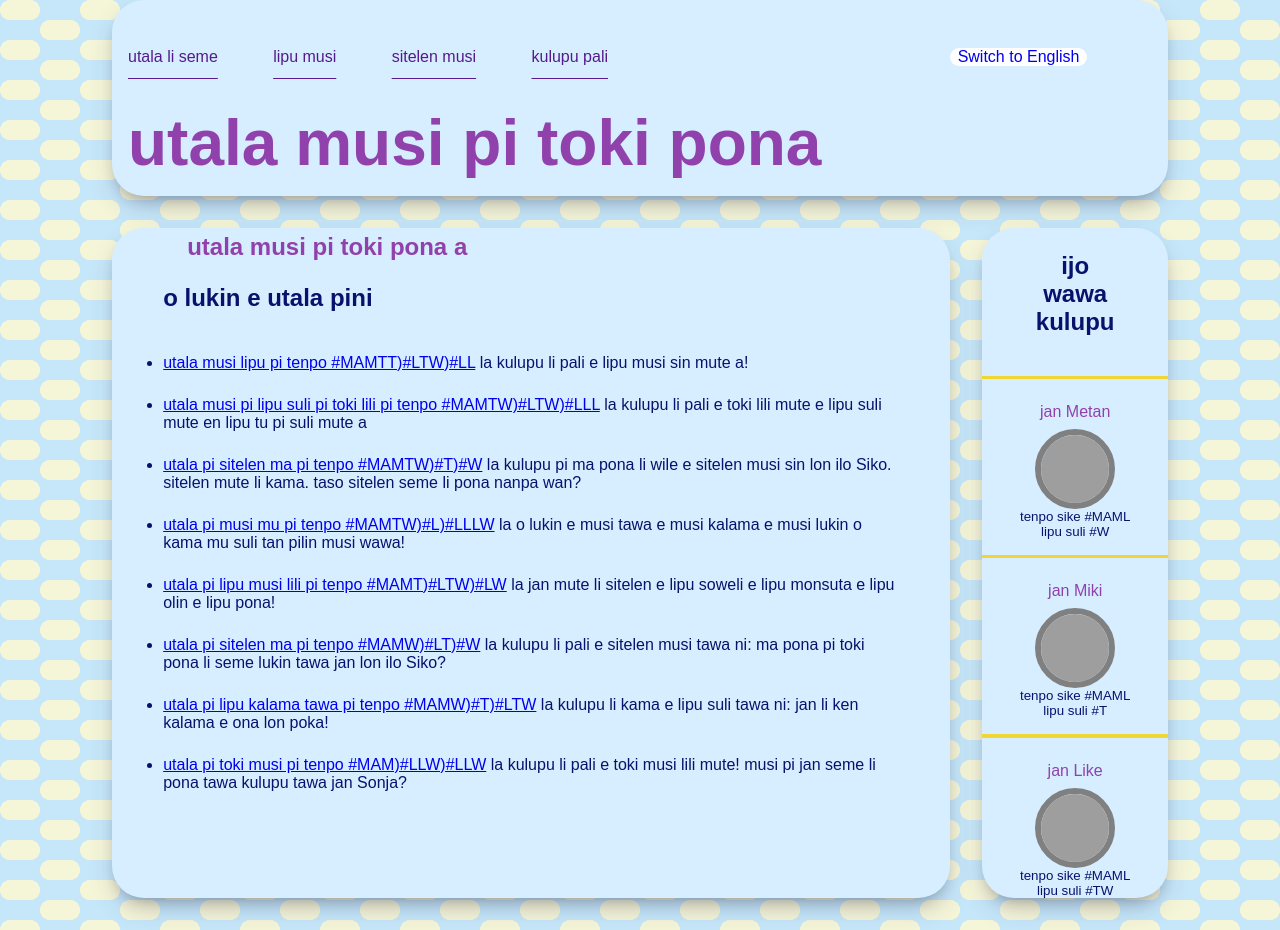
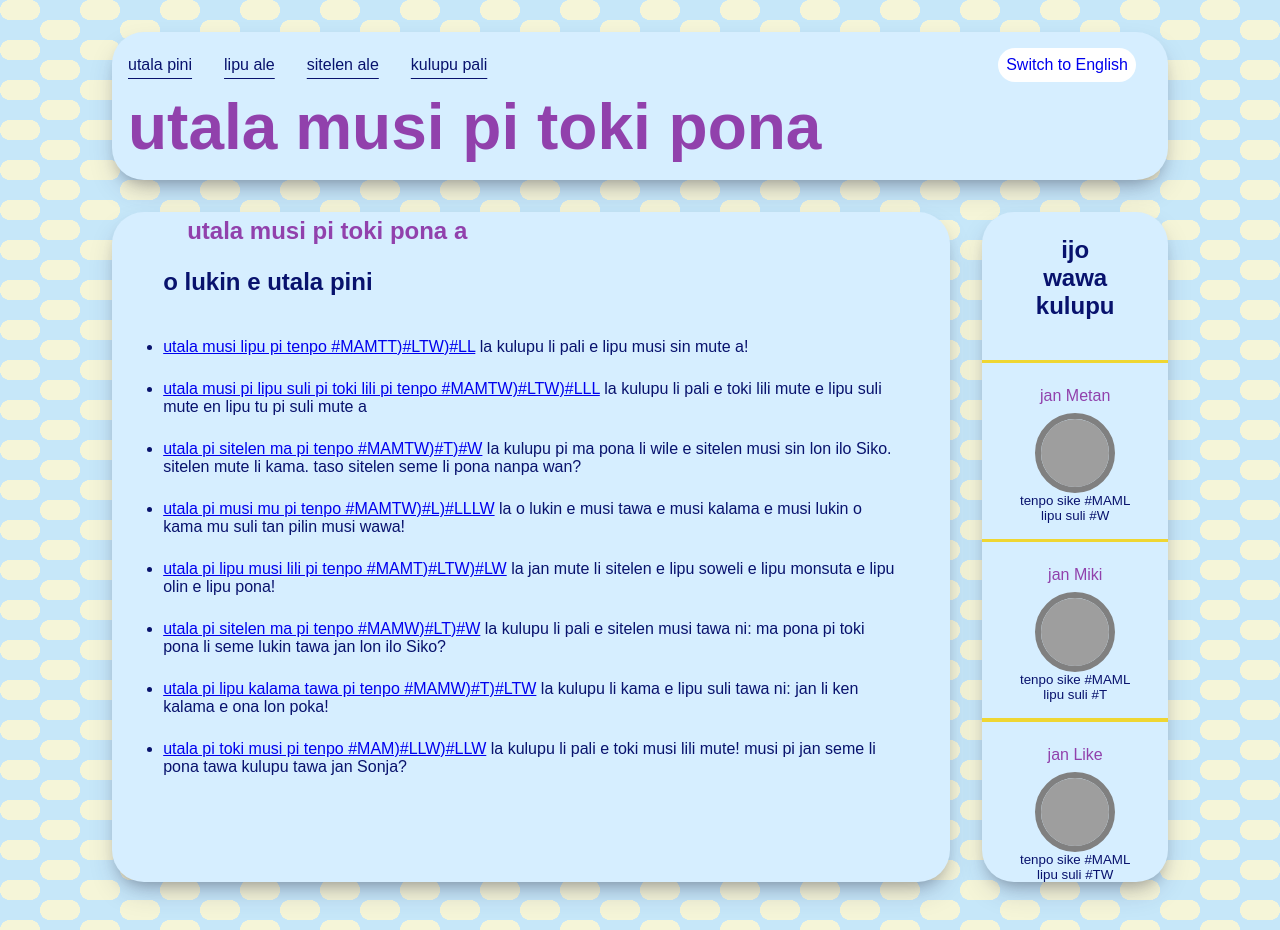
Before and after one commit to raacz/utala, a Jekyll site: the page built from index.md, in a window 1280 px wide, cut to the strip 0-930 px from the top of the page. Built offline with Jekyll 4.4.1, drawn with Linux system fonts in a browser that asks for light colours; our own code applies the rules of GitHub Pages for plain Markdown files; grey boxes are pictures that could not be loaded.

Commit message:
mi wile pona e ilo pi ante toki

```diff
--- /dev/null
+++ b/_includes/lawa_tok.html
@@ -0,0 +1,17 @@
+<!--
+o wile e nimi 'langSwitch'
+-->
+<header class="main-container">
+    <span class="utala-musi">utala musi pi toki pona</span>
+    <nav>
+        <ul>
+        <li><a href="utala-pini.html">utala pini</a></li>
+        <li><a href="lipu-ale.html">lipu ale</a></li>
+        <li><a href="sitelen-ale.html">sitelen ale</a></li>
+        <li><a href="kulupu-pali.html">kulupu pali</a></li>
+        </ul>
+    </nav>
+
+
+    <a class="lang" lang="en" href="{{ page.langSwitch }}">Switch to English</a>
+</header>
--- a/_layouts/main.html
+++ b/_layouts/main.html
@@ -3,27 +3,15 @@ layout: default
 ---
 
 <div class="layout">
-    <header class="main-container">
-    <span class="utala-musi">utala musi pi toki pona</span>
-    <nav>
-        <ul>
-        <li><a href="">utala li seme</a></li>
-        <li><a href="">lipu musi</a></li>
-        <li><a href="">sitelen musi</a></li>
-        <li><a href="">kulupu pali</a></li>
-        </ul>
-    </nav>
+  {% if page.lang == "tok" %}
+    {% include lawa_tok.html %}
+    {% elsif page.lang == "en" %}
+    {% include lawa_en.html %}
+    {% elsif page.lang == "tok-sp" %}
+    {% include lawa_sp.html %}
+  {% endif %}
 
 
-    <a class="lang" lang="en" href="{{ page.langSwitch }}">
-        {% if page.langSwitch contains "en" %}
-        Switch to English
-        {% else %}
-        SHIT
-    {% endif %}
-
-    </a>
-    </header>
     <main class="main-container">
         <section>
             {{ content }}
--- a/assets/css/kule-tu.css
+++ b/assets/css/kule-tu.css
@@ -71,12 +71,17 @@ html {
 /*Header styles*/
 header{
     background-color: var(--walo-laso);
+    padding: 1em;
+    margin-block-start: 2em;
+
+
+
     display: grid;
-  padding: 1em;
     align-items: center;
     grid-template-areas:
-      "navigation navigation navigation lang"
-      "site-title site-title site-title site-title";
+        "navigation lang"
+        "site-title site-title";
+    grid-template-columns: 1fr min-content;
     gap: 0.5em;
     grid-area: header;
 }
@@ -89,24 +94,23 @@ header{
 }
 nav{
     grid-area: navigation;
-  max-width: 30em;
 }
 nav ul {
   display: flex;
   flex-direction: row;
   flex-wrap: wrap;
-  justify-content: space-between;
-  gap: 1em;
+  justify-content: flex-start;
+  gap: 2em;
 }
 nav li {
     list-style: none;
-  padding-block: 2em;
 }
 nav a{
-  text-underline-offset: 1em;
+    text-underline-offset: 0.5em;
     text-decoration-style: solid;
     text-decoration-thickness: 0.03em;
     display: block;
+    color: var(--laso-pimeja);
 }
 a.lang {
     grid-area: lang;
@@ -114,12 +118,36 @@ a.lang {
     background-color: white;
     text-align: center;
     text-decoration: none;
-  margin: auto;
+    white-space: nowrap;
     max-width: fit-content;
-  padding-inline: 0.5em;
+    padding: 0.5em;
+    justify-self: end;
+    margin-inline: 1em;
+    margin-block: 0;
+}
+@media (max-width: 50rem){
+  header {
+    grid-template-areas:
+    "site-title lang"
+    "navigation navigation";
+
+  }
+}
+@media (max-width: 40rem){
+  header {
+    grid-template-areas:
+    "site-title"
+    "navigation"
+    "lang";
+    grid-template-columns: 1fr;
+    gap: 1em;
+  }
+
+}
 
 
-}
+
+
 
 
 
```
Also changed, not shown: _includes/lawa_en.html (added, +17 -0 lines), _includes/lawa_sp.html (added, +32 -0 lines), index.md (+2 -2 lines), index_en.md (+3 -1 lines). Lines whose indentation alone changed are shown as unchanged.
